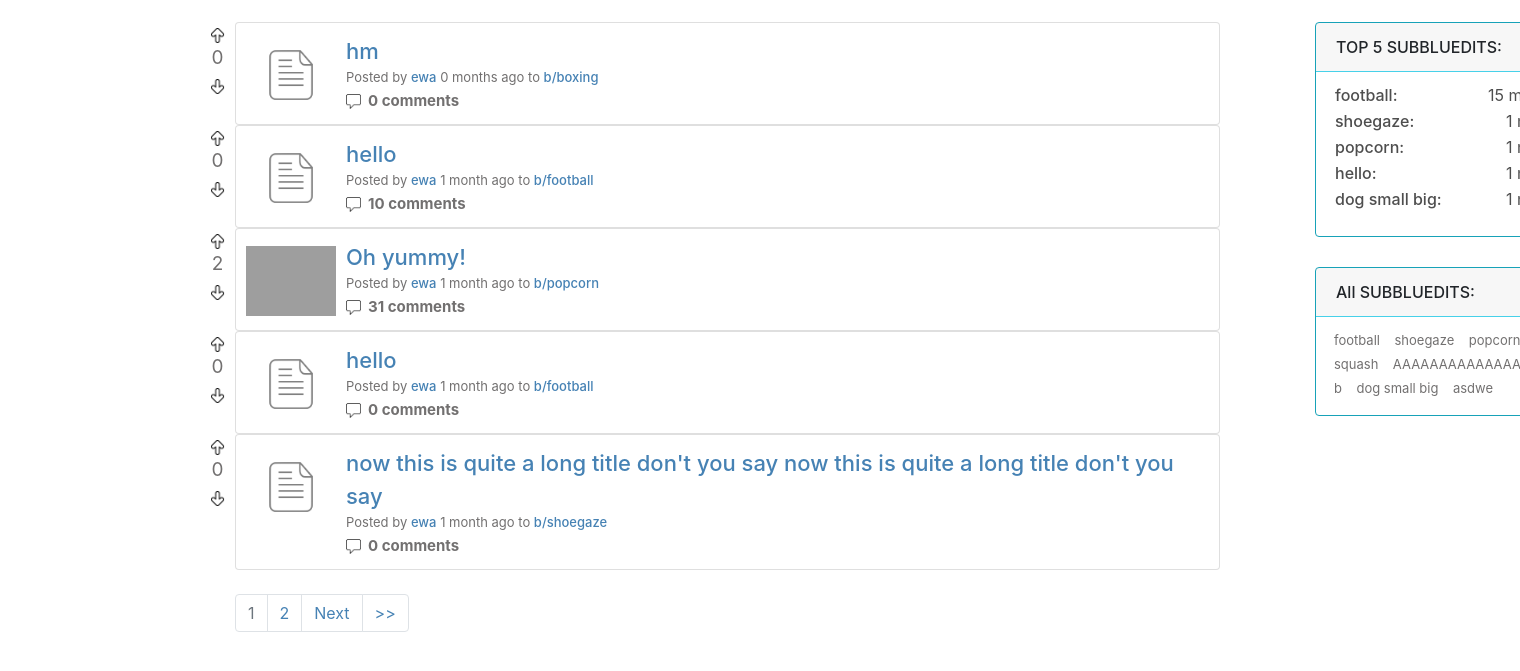
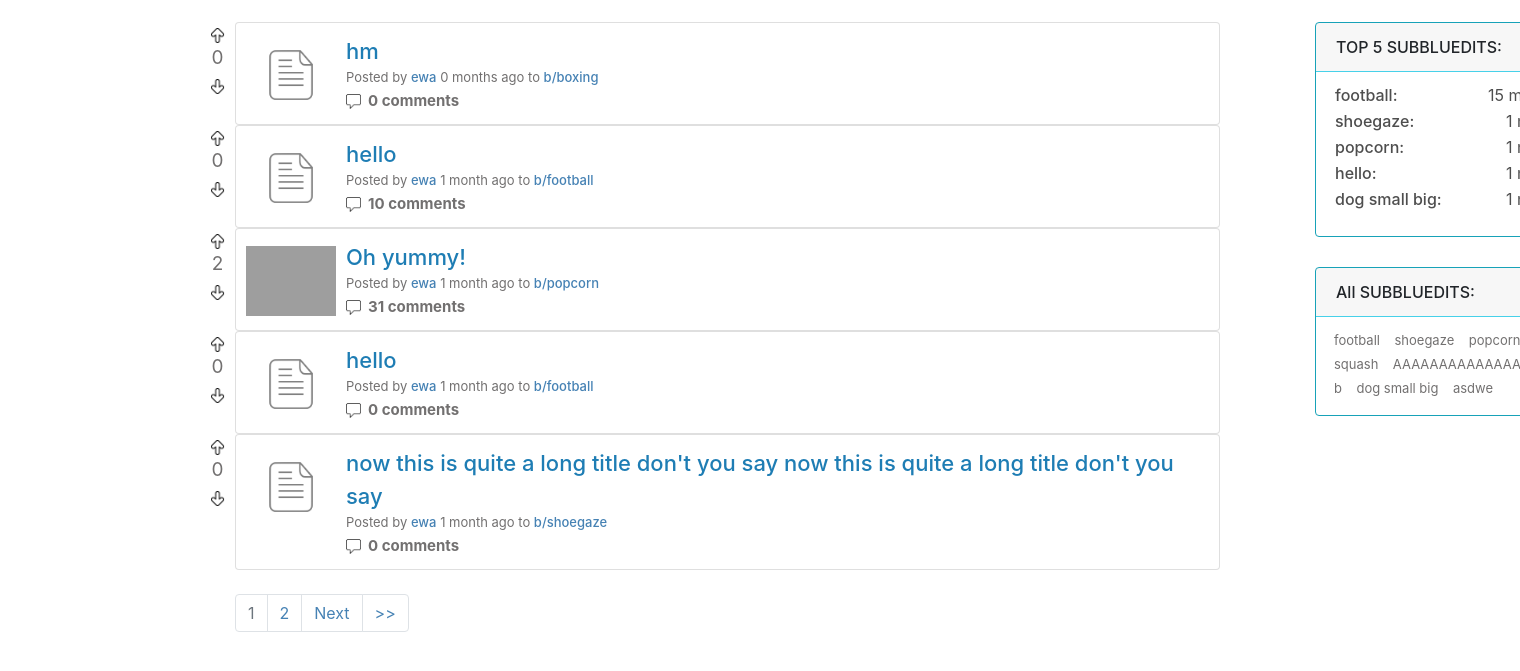
Before and after one commit to pitabyte/Bluedit, a Django app: page / in a window 1520 px wide; the page is wider, and only the part inside the window is pictured. Shown: the part 58-729 px from the top of that part. Run offline with Django 4.2, Linux system fonts and the light colour scheme; data comes from the database, SQL or seed files in the repository; both versions use the stored data as it was after the commit; some libraries are stand-ins or nearby versions; grey boxes are pictures that could not be loaded.

Commit message:
title styling

```diff
--- a/Github/bluedit/bluedit/web_project/bluedit/static/bluedit/styles.css
+++ b/Github/bluedit/bluedit/web_project/bluedit/static/bluedit/styles.css
@@ -21,7 +21,7 @@ td {
 
 .title-view {
     font-size: 22px;
-    color: #4682B4;
+    color: #1e7db4;
     font-weight: 500;
     width: 100%;
     overflow-wrap: anywhere;
@@ -29,7 +29,7 @@ td {
 
 .title-view:hover {
     text-decoration:none;
-    color: #4682B4;
+    color: #1e7db4;
 }
 
 #post-description {
```
Also changed, not shown: Github/bluedit/bluedit/web_project/db.sqlite3.
